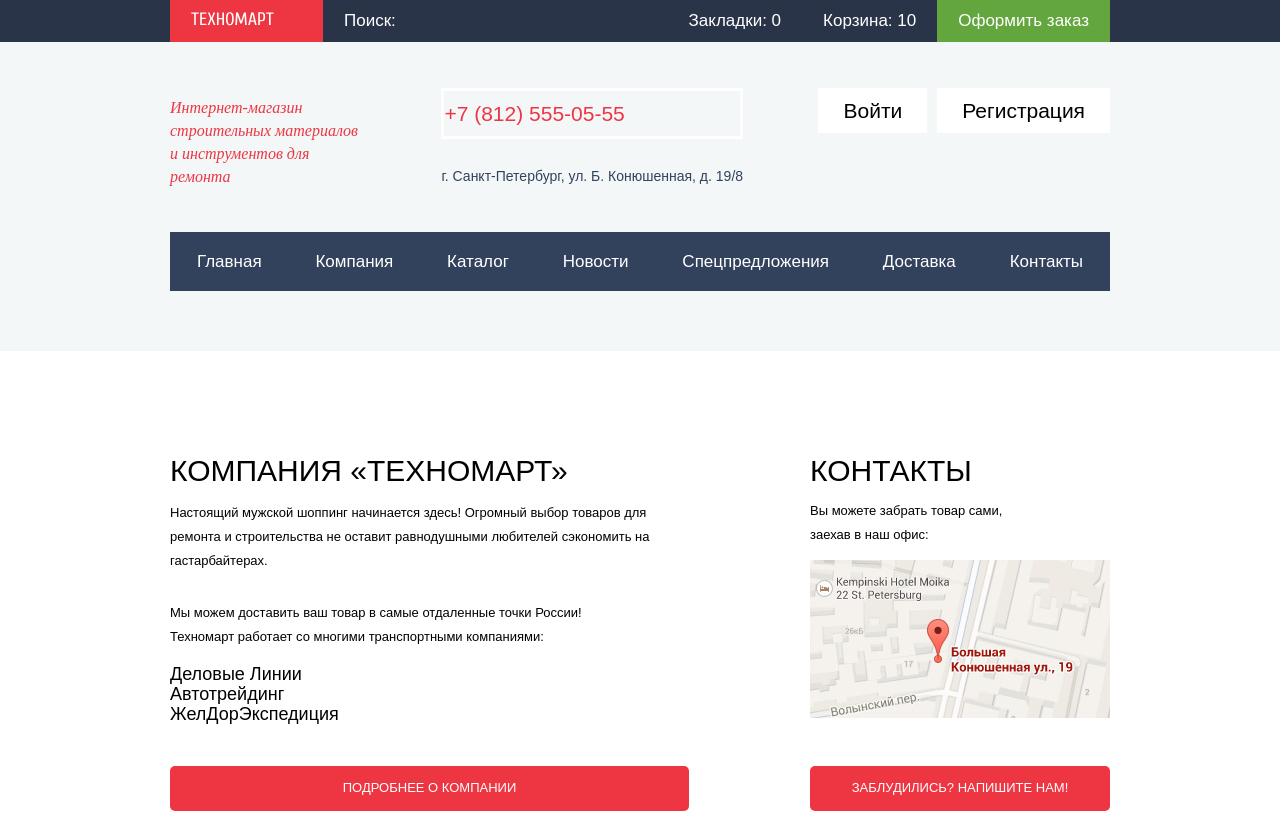
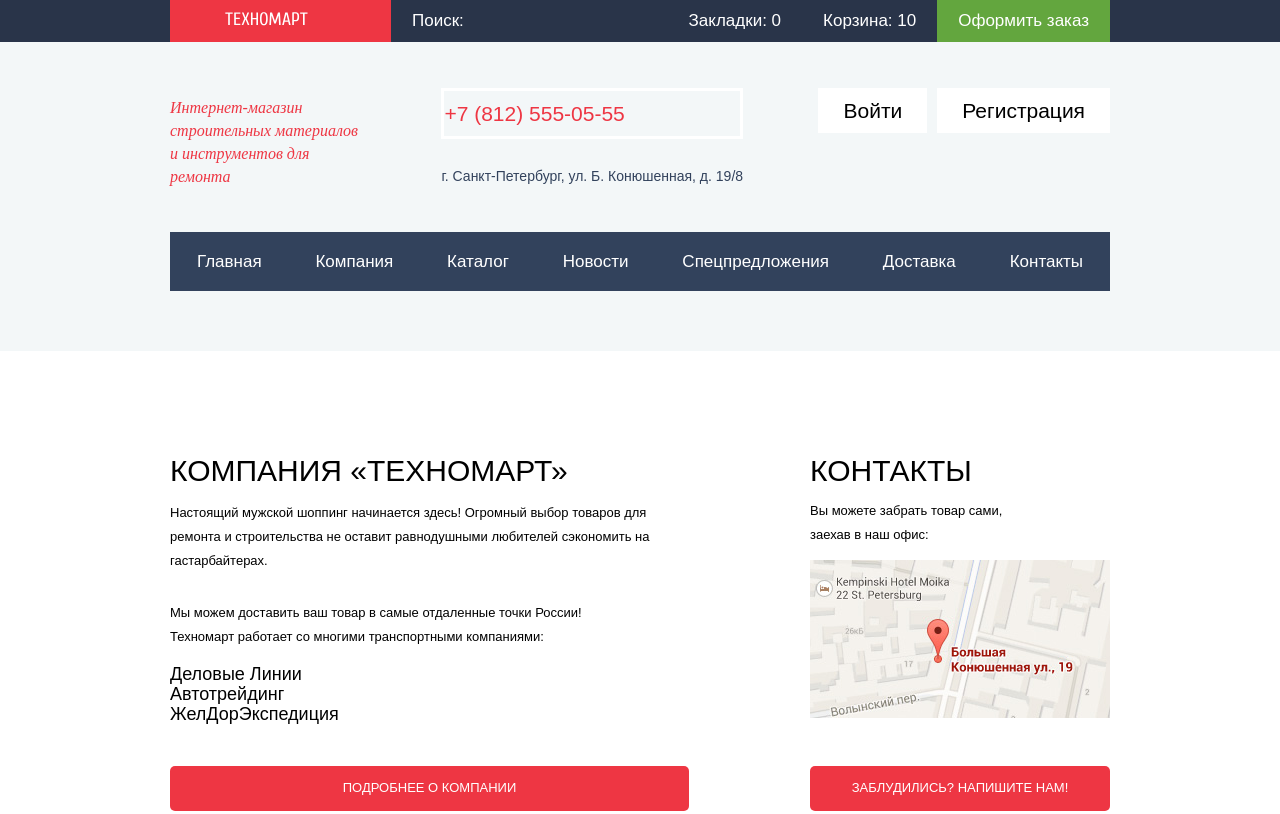
Before and after one commit to Garry3215/781459-technomart, a plain HTML site: page index.html in a window 1280 px wide. Shown: the top 814 px of the page. Drawn offline with nearby package versions, Linux system fonts and the light colour scheme; a web font is replaced by a local one.

Commit message:
исправил ширину

```diff
--- a/css/style.css
+++ b/css/style.css
@@ -56,7 +56,6 @@ header {
    width: 100%;
    padding-top: 21px;
    padding-bottom: 21px;
-   flex-grow: 1;
  }
 
 .site-navigation,
@@ -178,9 +177,13 @@ header {
   background-color: #ee3643;
   padding-top: 12px;
   padding-bottom: 12px;
-  padding-left: 21px;
-  padding-right: 21px;
+  padding-left: 55px;
+  padding-right: 55px;
+  align-content: center;
+}
 
+.header-logo.container {
+  padding: 0;
 }
 
 .header-search {
```
